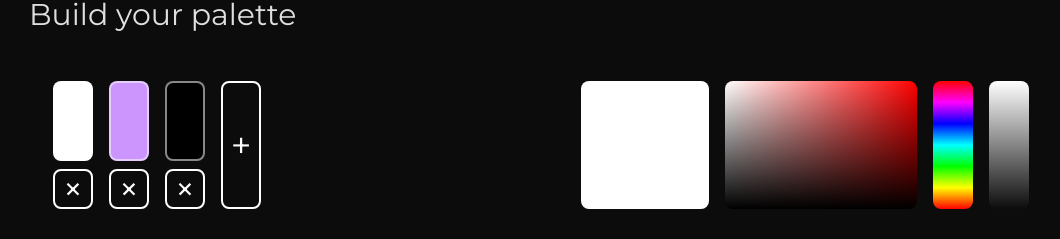
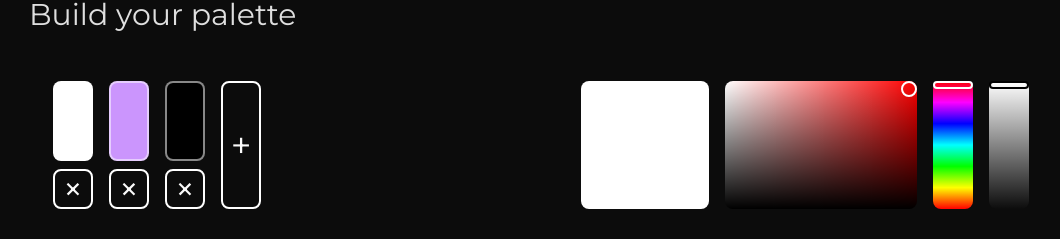
Before and after one commit to efflepw/juicy-ui, a React (Vite) app: page /palettes in a window 1280 px wide. Shown: the part 123-362 px from the top of the page, without its empty margins (99-1159 px from the left). Built offline with nearby package versions, Linux system fonts and the light colour scheme.

Commit message:
feat: add range slider and gradient canvas color picker

```diff
--- /dev/null
+++ b/src/pages/Palettes/PaletteBuilder/GradientCanvas/GradientCanvas.tsx
@@ -0,0 +1,106 @@
+import { useEffect, useRef, useState } from "react";
+import { PointerPosition } from "../../../../hooks/usePointerPosition";
+
+const WIDTH = 196;
+const HEIGHT = 128;
+
+const GradientCanvas = () => {
+  const canvasRef = useRef<HTMLCanvasElement>(null);
+  const isMouseDown = useRef(false);
+
+  const [circlePos, setCirclePos] = useState<PointerPosition>({
+    x: WIDTH - 20,
+    y: 0,
+  });
+
+  const drawGradient = (canvas: HTMLCanvasElement) => {
+    const ctx = canvas.getContext("2d");
+    if (!ctx) return;
+
+    canvas.width = WIDTH;
+    canvas.height = HEIGHT;
+
+    ctx.clearRect(0, 0, WIDTH, HEIGHT);
+
+    const colorGradient = ctx.createLinearGradient(0, 0, WIDTH, 0);
+    colorGradient.addColorStop(0, "white");
+    colorGradient.addColorStop(1, "red");
+    ctx.fillStyle = colorGradient;
+    ctx.fillRect(0, 0, WIDTH, HEIGHT);
+
+    const blackGradient = ctx.createLinearGradient(0, 0, 0, HEIGHT);
+    blackGradient.addColorStop(0, "transparent");
+    blackGradient.addColorStop(1, "black");
+    ctx.fillStyle = blackGradient;
+    ctx.fillRect(0, 0, WIDTH, HEIGHT);
+  };
+
+  const updateMousePos = (e: MouseEvent) => {
+    if (!canvasRef.current) return;
+
+    const canvas = canvasRef.current;
+
+    const rect = canvas.getBoundingClientRect();
+
+    const scaleX = canvas.width / rect.width;
+    const scaleY = canvas.height / rect.height;
+
+    const x = (e.clientX - rect.left) * scaleX - 10;
+    const y = (e.clientY - rect.top) * scaleY - 10;
+
+    setCirclePos({
+      x: Math.min(Math.max(0, x), WIDTH - 20),
+      y: Math.min(Math.max(0, y), HEIGHT - 16),
+    });
+  };
+
+  const handleMouseDown = (e: React.MouseEvent<HTMLCanvasElement>) => {
+    isMouseDown.current = true;
+    updateMousePos(e.nativeEvent);
+  };
+
+  const handleMouseMove = (e: MouseEvent) => {
+    if (isMouseDown.current) {
+      updateMousePos(e);
+    }
+  };
+
+  useEffect(() => {
+    if (canvasRef.current) {
+      drawGradient(canvasRef.current);
+    }
+  }, []);
+
+  useEffect(() => {
+    const handleMouseUp = () => {
+      isMouseDown.current = false;
+    };
+
+    document.addEventListener("mouseup", handleMouseUp);
+    document.addEventListener("mousemove", handleMouseMove);
+
+    return () => {
+      document.removeEventListener("mouseup", handleMouseUp);
+      document.removeEventListener("mousemove", handleMouseMove);
+    };
+  }, []);
+
+  return (
+    <div className="relative">
+      <canvas
+        className="w-48 h-32 rounded-lg"
+        ref={canvasRef}
+        onMouseDown={handleMouseDown}
+      ></canvas>
+      <div
+        className="w-4 h-4 rounded-full absolute border-2 border-white"
+        style={{
+          left: circlePos.x,
+          top: circlePos.y,
+        }}
+      ></div>
+    </div>
+  );
+};
+
+export default GradientCanvas;
--- /dev/null
+++ b/src/pages/Palettes/PaletteBuilder/GradientCanvas/index.ts
@@ -0,0 +1 @@
+export { default as GradientCanvas } from "./GradientCanvas";
--- a/src/pages/Palettes/PaletteBuilder/PaletteBuilder.tsx
+++ b/src/pages/Palettes/PaletteBuilder/PaletteBuilder.tsx
@@ -1,5 +1,7 @@
-import { useEffect, useRef, useState } from "react";
+import { useState } from "react";
 import { Palette } from "../../../utils/palette";
+import { GradientCanvas } from "./GradientCanvas";
+import { RangeSlider } from "./RangeSlider";
 
 const rainbowPalette = new Palette([
   "#ff0000",
@@ -10,14 +12,9 @@ const rainbowPalette = new Palette([
   "#ff00ff",
   "#ff0000",
 ]);
-
 const whitePalette = new Palette(["#fff", "#ffffff00"], 180);
 
-const WIDTH = 196;
-const HEIGHT = 128;
-
 const PaletteBuilder = () => {
-  const canvasRef = useRef<HTMLCanvasElement>(null);
   const [selected, setSelected] = useState<number | null>(null);
 
   // const [colorAlpha, setColorAlpha] = useState<number>(256);
@@ -49,34 +46,6 @@ const PaletteBuilder = () => {
       setSelected(null);
     }
   };
-
-  const drawGradient = (canvas: HTMLCanvasElement) => {
-    const ctx = canvas.getContext("2d");
-    if (!ctx) return;
-
-    canvas.width = WIDTH;
-    canvas.height = HEIGHT;
-
-    ctx.clearRect(0, 0, WIDTH, HEIGHT);
-
-    const colorGradient = ctx.createLinearGradient(0, 0, WIDTH, 0);
-    colorGradient.addColorStop(0, "white");
-    colorGradient.addColorStop(1, "red");
-    ctx.fillStyle = colorGradient;
-    ctx.fillRect(0, 0, WIDTH, HEIGHT);
-
-    const blackGradient = ctx.createLinearGradient(0, 0, 0, HEIGHT);
-    blackGradient.addColorStop(0, "transparent");
-    blackGradient.addColorStop(1, "black");
-    ctx.fillStyle = blackGradient;
-    ctx.fillRect(0, 0, WIDTH, HEIGHT);
-  };
-
-  useEffect(() => {
-    if (canvasRef.current) {
-      drawGradient(canvasRef.current);
-    }
-  }, []);
 
   return (
     <div>
@@ -113,17 +82,9 @@ const PaletteBuilder = () => {
             className="w-32 h-32 rounded-lg"
             style={{ backgroundColor: selected ? colors[selected] : "#fff" }}
           ></div>
-          <canvas className="w-48 h-32 rounded-lg " ref={canvasRef}></canvas>
-          <div
-            className="w-10 h-32 rounded-lg"
-            style={{ background: rainbowPalette.getLinearGradient() }}
-          ></div>
-          <div
-            className="w-10 h-32 rounded-lg"
-            style={{
-              background: `${whitePalette.getLinearGradient()}`,
-            }}
-          ></div>
+          <GradientCanvas />
+          <RangeSlider palette={rainbowPalette} thumbColor={"#fff"} />
+          <RangeSlider palette={whitePalette} thumbColor={"#000"} />
         </div>
       </div>
       <div className="flex gap-4">
--- /dev/null
+++ b/src/pages/Palettes/PaletteBuilder/RangeSlider/RangeSlider.tsx
@@ -0,0 +1,69 @@
+import { useEffect, useRef, useState } from "react";
+import { Palette } from "../../../../utils/palette";
+
+const HEIGHT = 128;
+
+type Props = {
+  palette: Palette;
+  thumbColor: string;
+};
+
+const RangeSlider = ({ palette, thumbColor }: Props) => {
+  const isMouseDown = useRef(false);
+  const bgRef = useRef<HTMLDivElement>(null);
+
+  const [rectPos, setRectPos] = useState(0);
+
+  const updateMousePos = (e: MouseEvent) => {
+    if (!bgRef.current) return;
+
+    const bg = bgRef.current;
+
+    const rect = bg.getBoundingClientRect();
+    const scaleY = HEIGHT / rect.height;
+    const v = (e.clientY - rect.top) * scaleY - 6;
+
+    setRectPos(Math.min(Math.max(0, v), HEIGHT - 8));
+  };
+
+  const handleMouseDown = (e: React.MouseEvent<HTMLDivElement>) => {
+    isMouseDown.current = true;
+    updateMousePos(e.nativeEvent);
+  };
+
+  const handleMouseMove = (e: MouseEvent) => {
+    if (isMouseDown.current) {
+      updateMousePos(e);
+    }
+  };
+
+  useEffect(() => {
+    const handleMouseUp = () => {
+      isMouseDown.current = false;
+    };
+
+    document.addEventListener("mouseup", handleMouseUp);
+    document.addEventListener("mousemove", handleMouseMove);
+
+    return () => {
+      document.removeEventListener("mouseup", handleMouseUp);
+      document.removeEventListener("mousemove", handleMouseMove);
+    };
+  }, []);
+
+  return (
+    <div
+      className="relative w-10 h-32 rounded-lg"
+      style={{ background: palette.getLinearGradient() }}
+      onMouseDown={handleMouseDown}
+      ref={bgRef}
+    >
+      <div
+        className="w-10 h-2 rounded absolute border-2"
+        style={{ top: rectPos, borderColor: thumbColor }}
+      ></div>
+    </div>
+  );
+};
+
+export default RangeSlider;
--- /dev/null
+++ b/src/pages/Palettes/PaletteBuilder/RangeSlider/index.ts
@@ -0,0 +1 @@
+export { default as RangeSlider } from "./RangeSlider";
```
